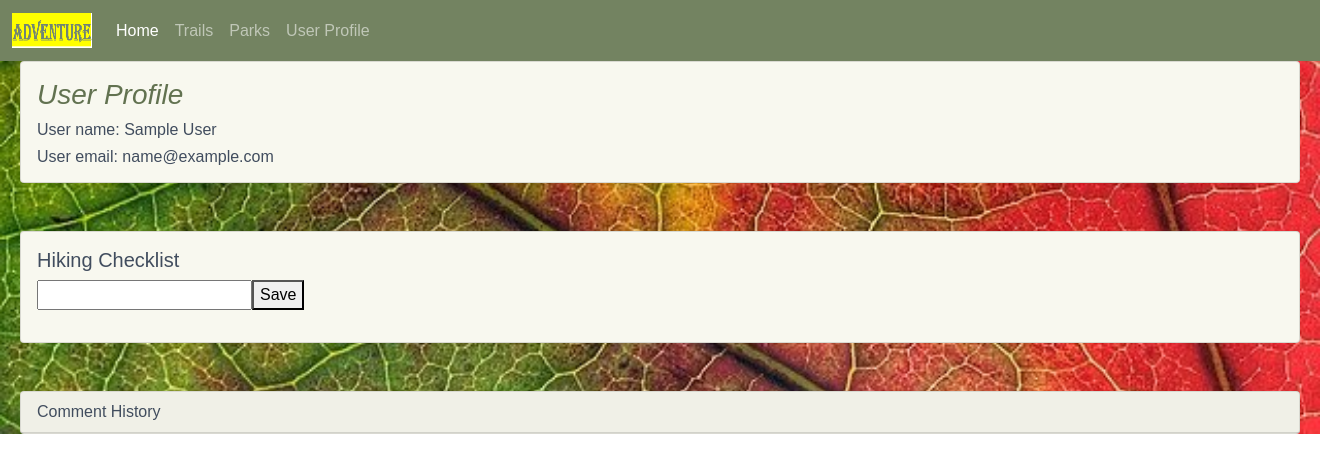
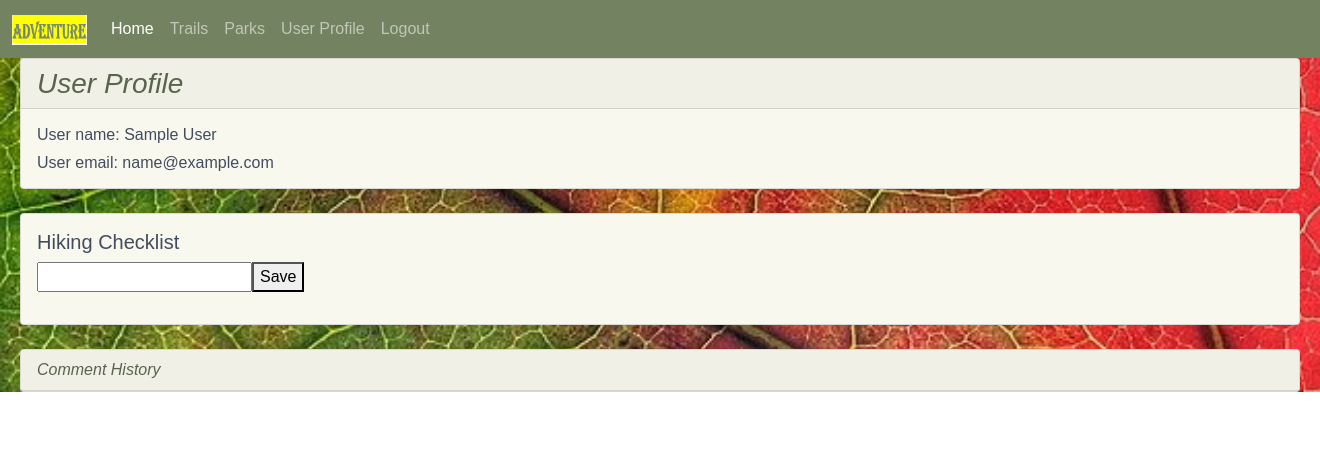
Before and after one commit to dali798/my-capstone-project, a Flask app: page /user_profile in a window 1320 px wide. Shown: the top 473 px of the page. Run offline with Flask 2, Linux system fonts and the light colour scheme; the visitor is signed in with stand-in values (Sample User, id 1); data comes from the database, SQL or seed files in the repository; data that the repository does not hold is empty; some libraries are stand-ins or nearby versions.

Commit message:
updated project

```diff
--- a/server.py
+++ b/server.py
@@ -170,7 +170,10 @@ def show_profile():
 
         return render_template("user_profile.html", user=user, ratings=ratings)
 
-
+@app.route("/logout")
+def log_out():
+    session.pop("user_email", None)
+    return redirect("/")
 
 
 
--- a/static/css/base.css
+++ b/static/css/base.css
@@ -36,6 +36,10 @@ body {
   background-color:#f8f8ef;
 }
 
+.flash-msg {
+  background-color: #f0f0df;
+}
+
 img.map{
   width: 3em;
   height: 2em;
@@ -51,6 +55,11 @@ img.map{
   color: #627250;
 }
 
+.card-header {
+  font-style: italic;
+  color: #59644c;
+}
+
 /* .mystery-div {
   height: 100%;
 } */
--- a/templates/base.html
+++ b/templates/base.html
@@ -16,7 +16,7 @@
     <body>
       <nav class="navbar sticky-top navbar-expand-lg navbar-dark" style="background-color: #738361;">
         <div class="container-fluid">
-          <a class="navbar-brand" href="#"><img src="/static/img/adv.png" alt="alt img" width="80" height="35"></a>
+          <a class="navbar-brand" href="#"><img src="/static/img/adv.png" alt="" width="75" height="30"></a>
           <button class="navbar-toggler" type="button" data-bs-toggle="collapse" data-bs-target="#navbarNavAltMarkup" aria-controls="navbarNavAltMarkup" aria-expanded="false" aria-label="Toggle navigation">
             <span class="navbar-toggler-icon"></span>
           </button>
@@ -26,6 +26,7 @@
               <a class="nav-link" href="/trails">Trails</a>
               <a class="nav-link" href="/parks">Parks</a>
               <a class="nav-link" href="/user_profile">User Profile</a>
+              <a class="nav-link" href="/logout">Logout</a>
             </div>
           </div>
         </div>
--- a/templates/homepage.html
+++ b/templates/homepage.html
@@ -9,7 +9,7 @@
       <div class="card" style="width: 20rem;">
         <div class="card-body">
         <h1 class = "card-title">Welcome to Adventure!</h1>
-        <h2 class="card-text">Log in</h2>
+        <h2 class="card-text">Login</h2>
         <form action="/login" method="POST">
           <p>
             Email <input type="text" name="email">
--- a/templates/user_profile.html
+++ b/templates/user_profile.html
@@ -12,9 +12,10 @@
 {% block body %}
 {% if session.get('user_email') %}
 <section class="container-fluid userprofile-background">
-    <div class="card mx-auto mb-5" style="width: 80rem;">
-      <div class="card-body">
-        <h3 class="card-title">User Profile</h3>
+    <div class="card mx-auto mb-4" style="width: 80rem;">
+        <h3 class="card-header">User Profile</h3>
+        <div class="card-body">
+
             <h6 class="card-text">
                 User name: {{ user.first_name }} {{ user.last_name }}
             </h6>
@@ -24,14 +25,14 @@
         </div>
     </div>
 
-    <div class="card mx-auto mb-5" style="width: 80rem;">
+    <div class="card mx-auto mb-4" style="width: 80rem;">
         <div class="card-body">
             <div id="root"></div>
             <script src = "/static/js/App.jsx" type="text/jsx"></script>
         </div>
     </div>
 
-    <div class="card mx-auto mb-5" style="width: 80rem;">
+    <div class="card mx-auto mb-4" style="width: 80rem;">
         <div class="card-header">Comment History</div>
             {% for rating in ratings %}
             <ul class="list-group list-group-flush">
```
